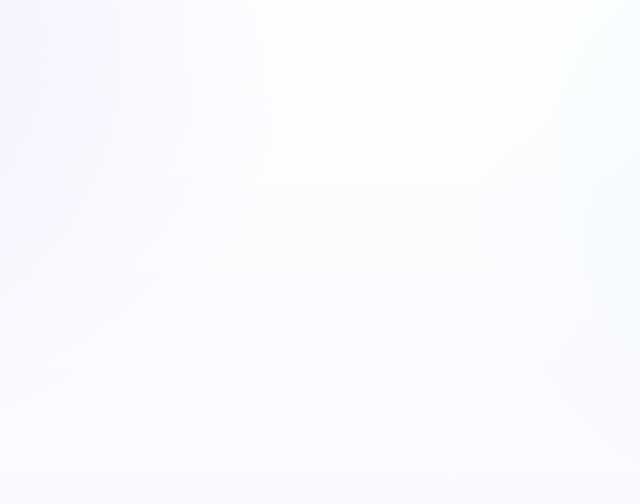
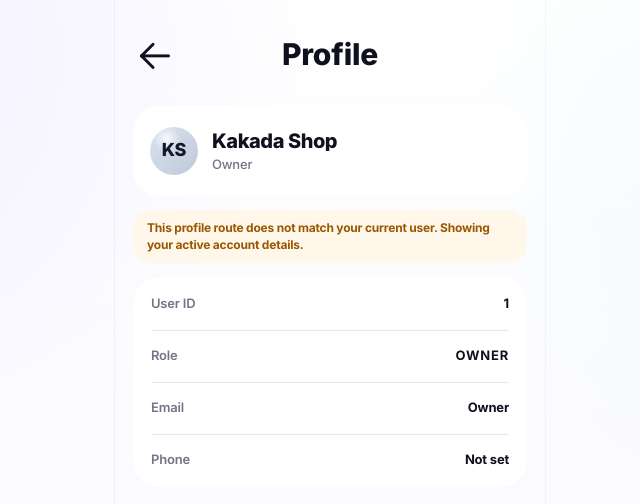
Before and after one commit to kakada123/neaklork, a Nuxt app: page /app/profile/1 in a window 1280 px wide. Before the commit this address had no page. Shown: the top 504 px of the page, without its empty margins (310-950 px from the left). Built offline with nearby package versions, Linux system fonts and the light colour scheme; no server answers.

Commit message:
feat(ui): dynamic avatars and modern logout confirmation

```diff
--- a/app/layouts/mobile.vue
+++ b/app/layouts/mobile.vue
@@ -1,7 +1,14 @@
 <script setup lang="ts">
 const route = useRoute();
+const { user, isReady, fetchMe } = useAuth();
 
 const showBottomNav = computed(() => route.meta.showBottomNav === true);
+
+onMounted(() => {
+  if (!isReady.value && !user.value) {
+    void fetchMe();
+  }
+});
 </script>
 
 <template>
--- a/app/pages/app/index.vue
+++ b/app/pages/app/index.vue
@@ -11,6 +11,8 @@ const displayShopName = computed(() => user.value?.name || shop.name);
 const displayShopId = computed(() =>
   user.value?.id ? `#${user.value.id.slice(-6).toUpperCase()}` : shop.id,
 );
+const profilePath = computed(() => `/profile/${user.value?.id ?? "me"}`);
+const displayAvatarUrl = computed(() => user.value?.avatarUrl || "");
 </script>
 
 <template>
@@ -44,14 +46,10 @@ const displayShopId = computed(() =>
 
     <!-- Shop Card -->
     <NuxtLink
-      to="/settings"
+      :to="profilePath"
       class="flex min-h-[74px] items-center gap-[12px] rounded-[28px] border border-white/90 bg-[var(--surface)] py-[13px] pl-[13px] pr-[12px] shadow-[var(--card-shadow)] backdrop-blur-[20px]"
     >
-      <img
-        src="/image/saller/kakada.png"
-        :alt="displayShopName"
-        class="h-12 w-12 flex-none rounded-full object-cover object-center"
-      />
+      <AvatarBubble :name="displayShopName" :src="displayAvatarUrl" size="sm" />
 
       <div class="min-w-0 flex-1">
         <h2
@@ -233,7 +231,7 @@ const displayShopId = computed(() =>
       class="grid min-h-[94px] grid-cols-[auto_minmax(0,1fr)_auto] gap-[14px] rounded-[26px] border border-white/90 bg-[var(--surface)] p-4 pb-[15px] shadow-[var(--card-shadow)] backdrop-blur-[20px]"
     >
       <img
-        src="/image/customer/o_neth.png"
+        src="/image/customer/1.png"
         alt="Neth"
         class="h-12 w-12 rounded-full object-cover object-center"
       />
--- /dev/null
+++ b/app/pages/app/profile/[id].vue
@@ -0,0 +1,126 @@
+<script setup lang="ts">
+definePageMeta({
+  layout: "mobile",
+  showBottomNav: true,
+});
+
+const route = useRoute();
+const { user } = useAuth();
+const { shop } = useNeaklorkMock();
+
+const routeProfileId = computed(() => String(route.params.id || ""));
+const resolvedProfileId = computed(() => {
+  if (routeProfileId.value === "me") {
+    return user.value?.id || "";
+  }
+
+  return routeProfileId.value;
+});
+
+const isCurrentUser = computed(() => {
+  if (!user.value?.id || !resolvedProfileId.value) {
+    return false;
+  }
+
+  return user.value.id === resolvedProfileId.value;
+});
+
+const displayName = computed(() => user.value?.name || shop.name);
+const displayEmail = computed(() => user.value?.email || shop.owner);
+const displayPhone = computed(() => user.value?.phone || "Not set");
+const displayRole = computed(() => user.value?.role || "OWNER");
+const displayId = computed(() => resolvedProfileId.value || "Unknown");
+const displayAvatarUrl = computed(() => user.value?.avatarUrl || "");
+const profileMismatch = computed(
+  () => routeProfileId.value !== "me" && !isCurrentUser.value,
+);
+</script>
+
+<template>
+  <div class="flex w-full flex-col gap-[14px]">
+    <PageHeader title="Profile" back />
+
+    <section
+      class="flex min-h-[90px] items-center gap-[14px] rounded-[26px] border border-white/90 bg-[var(--surface)] p-[16px] shadow-[var(--card-shadow)] backdrop-blur-[20px]"
+    >
+      <AvatarBubble :name="displayName" :src="displayAvatarUrl" size="md" />
+
+      <div class="min-w-0 flex-1">
+        <h2
+          class="m-0 truncate text-[20px] font-extrabold leading-none tracking-[-0.45px] text-[var(--text)]"
+        >
+          {{ displayName }}
+        </h2>
+
+        <p
+          class="m-0 mt-[8px] truncate text-[13px] font-medium leading-none tracking-[-0.2px] text-[var(--muted)]"
+        >
+          {{ displayEmail }}
+        </p>
+      </div>
+    </section>
+
+    <p
+      v-if="profileMismatch"
+      class="m-0 rounded-[18px] bg-[#fff7ea] px-[14px] py-[10px] text-[12px] font-bold leading-snug text-[#995700]"
+    >
+      This profile route does not match your current user. Showing your active
+      account details.
+    </p>
+
+    <section
+      class="overflow-hidden rounded-[26px] border border-white/90 bg-[var(--surface)] px-[17px] shadow-[var(--card-shadow)] backdrop-blur-[20px]"
+      aria-label="Profile details"
+    >
+      <div class="flex min-h-[52px] items-center justify-between gap-[16px]">
+        <span class="text-[13px] font-semibold leading-none text-[var(--muted)]"
+          >User ID</span
+        >
+        <span
+          class="max-w-[62%] truncate text-right text-[13px] font-bold leading-none tracking-[-0.2px] text-[var(--text)]"
+        >
+          {{ displayId }}
+        </span>
+      </div>
+
+      <div
+        class="flex min-h-[52px] items-center justify-between gap-[16px] border-t border-[var(--line)]"
+      >
+        <span class="text-[13px] font-semibold leading-none text-[var(--muted)]"
+          >Role</span
+        >
+        <span
+          class="text-[13px] font-bold uppercase leading-none tracking-[0.06em] text-[var(--text)]"
+        >
+          {{ displayRole }}
+        </span>
+      </div>
+
+      <div
+        class="flex min-h-[52px] items-center justify-between gap-[16px] border-t border-[var(--line)]"
+      >
+        <span class="text-[13px] font-semibold leading-none text-[var(--muted)]"
+          >Email</span
+        >
+        <span
+          class="max-w-[62%] truncate text-right text-[13px] font-bold leading-none tracking-[-0.2px] text-[var(--text)]"
+        >
+          {{ displayEmail }}
+        </span>
+      </div>
+
+      <div
+        class="flex min-h-[52px] items-center justify-between gap-[16px] border-t border-[var(--line)]"
+      >
+        <span class="text-[13px] font-semibold leading-none text-[var(--muted)]"
+          >Phone</span
+        >
+        <span
+          class="max-w-[62%] truncate text-right text-[13px] font-bold leading-none tracking-[-0.2px] text-[var(--text)]"
+        >
+          {{ displayPhone }}
+        </span>
+      </div>
+    </section>
+  </div>
+</template>
--- a/app/pages/app/settings.vue
+++ b/app/pages/app/settings.vue
@@ -15,11 +15,20 @@ const route = useRoute();
 const { shop } = useNeaklorkMock();
 const { user, logout } = useAuth();
 const isLoggingOut = ref(false);
+const showLogoutConfirm = ref(false);
+const profilePath = computed(() => `/profile/${user.value?.id ?? "me"}`);
+const displayAvatarUrl = computed(() => user.value?.avatarUrl || "");
 
 const displayShopName = computed(() => user.value?.name || shop.name);
 const displayShopOwner = computed(() => user.value?.email || shop.owner);
 
-const menuItems: MenuItem[] = [
+const menuItems = computed<MenuItem[]>(() => [
+  {
+    label: "Profile",
+    to: profilePath.value,
+    icon: "customers_group",
+    match: (path) => path.startsWith("/profile"),
+  },
   {
     label: "Dashboard",
     to: "/",
@@ -68,11 +77,23 @@ const menuItems: MenuItem[] = [
     icon: "help_circle",
     match: () => false,
   },
-];
+]);
 
 const isActive = (item: MenuItem) => item.match(route.path);
 
 async function handleLogout() {
+  if (isLoggingOut.value) {
+    return;
+  }
+
+  showLogoutConfirm.value = true;
+}
+
+async function confirmLogout() {
+  if (isLoggingOut.value) {
+    return;
+  }
+
   isLoggingOut.value = true;
 
   try {
@@ -90,11 +111,7 @@ async function handleLogout() {
     <section
       class="flex min-h-[74px] items-center gap-[12px] rounded-[28px] border border-white/90 bg-[var(--surface)] py-[13px] pl-[13px] pr-[12px] shadow-[var(--card-shadow)] backdrop-blur-[20px]"
     >
-      <img
-        src="/image/saller/kakada.png"
-        :alt="displayShopName"
-        class="h-12 w-12 flex-none rounded-full object-cover object-center"
-      />
+      <AvatarBubble :name="displayShopName" :src="displayAvatarUrl" size="sm" />
 
       <div class="min-w-0 flex-1">
         <h1
@@ -174,5 +191,61 @@ async function handleLogout() {
         <span class="h-[14px] w-[14px] flex-none" aria-hidden="true" />
       </button>
     </section>
+
+    <Transition
+      enter-active-class="transition duration-200 ease-out"
+      enter-from-class="opacity-0"
+      enter-to-class="opacity-100"
+      leave-active-class="transition duration-150 ease-in"
+      leave-from-class="opacity-100"
+      leave-to-class="opacity-0"
+    >
+      <div
+        v-if="showLogoutConfirm"
+        class="fixed inset-0 z-50 flex items-end bg-[#0b1020]/45 p-4 backdrop-blur-[2px]"
+        @click.self="showLogoutConfirm = false"
+      >
+        <section
+          class="w-full rounded-[28px] border border-white/90 bg-[var(--surface)] p-4 shadow-[0_30px_80px_rgba(15,23,42,0.3)]"
+          role="dialog"
+          aria-modal="true"
+          aria-label="Logout confirmation"
+        >
+          <div class="mx-auto mb-3 h-1.5 w-12 rounded-full bg-[var(--line)]" />
+
+          <h2
+            class="m-0 text-[18px] font-extrabold leading-none tracking-[-0.35px] text-[var(--text)]"
+          >
+            Log out?
+          </h2>
+
+          <p
+            class="m-0 mt-2 text-[13px] font-medium leading-[1.45] tracking-[-0.2px] text-[var(--muted)]"
+          >
+            You will be signed out from this device and need to log in again.
+          </p>
+
+          <div class="mt-4 grid grid-cols-2 gap-3">
+            <button
+              type="button"
+              class="h-11 rounded-[14px] border border-[var(--line)] bg-transparent text-[14px] font-bold text-[var(--text)]"
+              :disabled="isLoggingOut"
+              @click="showLogoutConfirm = false"
+            >
+              Cancel
+            </button>
+
+            <button
+              type="button"
+              class="h-11 rounded-[14px] bg-[var(--red)] text-[14px] font-bold text-white shadow-[0_10px_22px_rgba(255,59,86,0.32)] disabled:opacity-70"
+              :disabled="isLoggingOut"
+              @click="confirmLogout"
+            >
+              {{ isLoggingOut ? "Logging out..." : "Yes, log out" }}
+            </button>
+          </div>
+        </section>
+      </div>
+    </Transition>
   </div>
 </template>
```
Also changed, not shown: public/image/customer/o_neth.png (deleted), public/image/saller/kakada.png (deleted).
